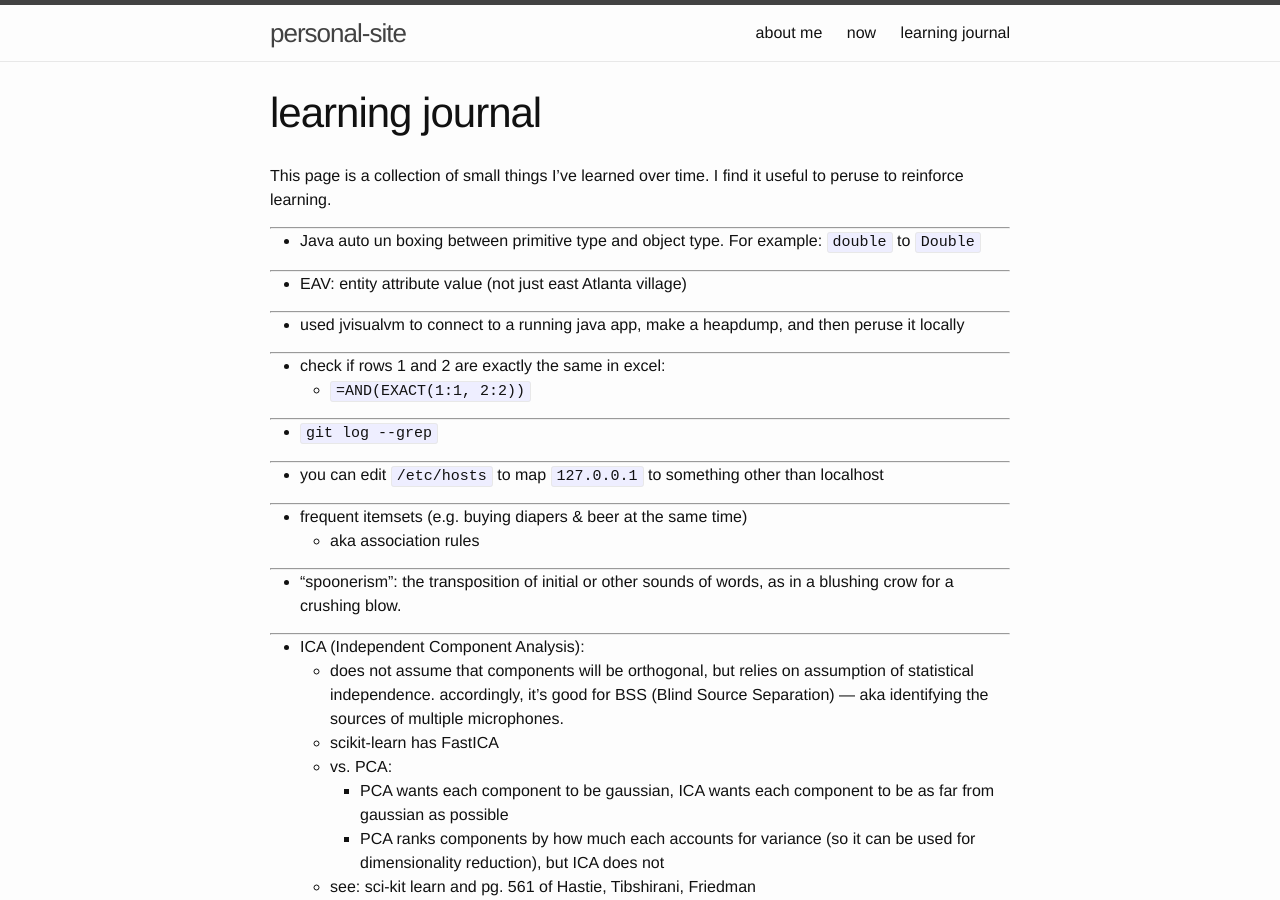
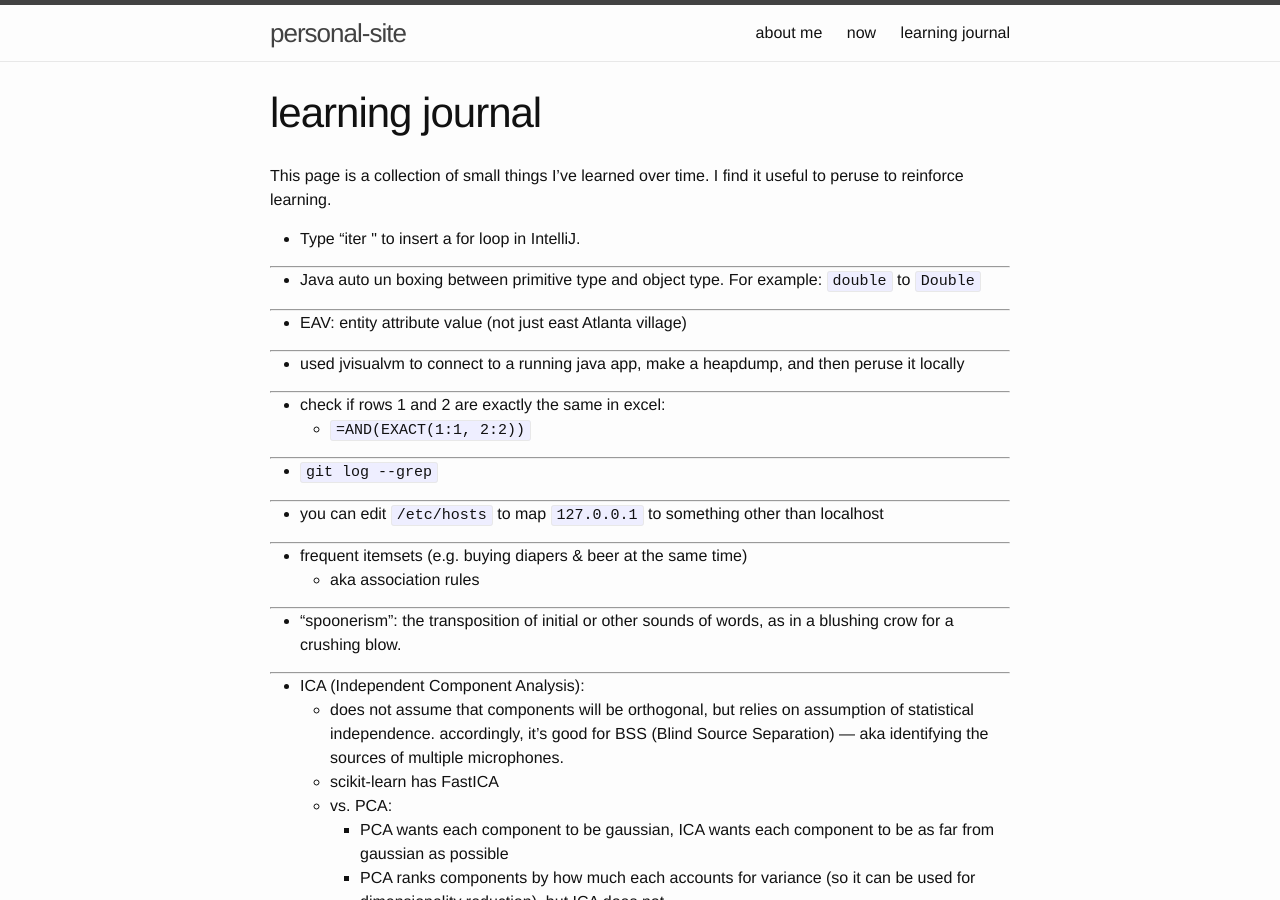
Before and after one commit to drewrey/personal-site, a Jekyll site: the page built from learning_journal/index.md, in a window 1280 px wide and 900 px high. Built offline with Jekyll 4.4.1, drawn with Linux system fonts in a browser that asks for light colours.

Commit message:
update learning journal

```diff
--- a/learning_journal/index.md
+++ b/learning_journal/index.md
@@ -7,6 +7,10 @@ permalink: /learning_journal/
 This page is a collection of small things I've learned over time. I find it useful to peruse to reinforce learning.
 
 
+
+[/]: # (2016 Dec 20)
+
+- Type "iter <return>" to insert a for loop in IntelliJ.
 
 [/]: # (2016 Nov 8)
 
```
